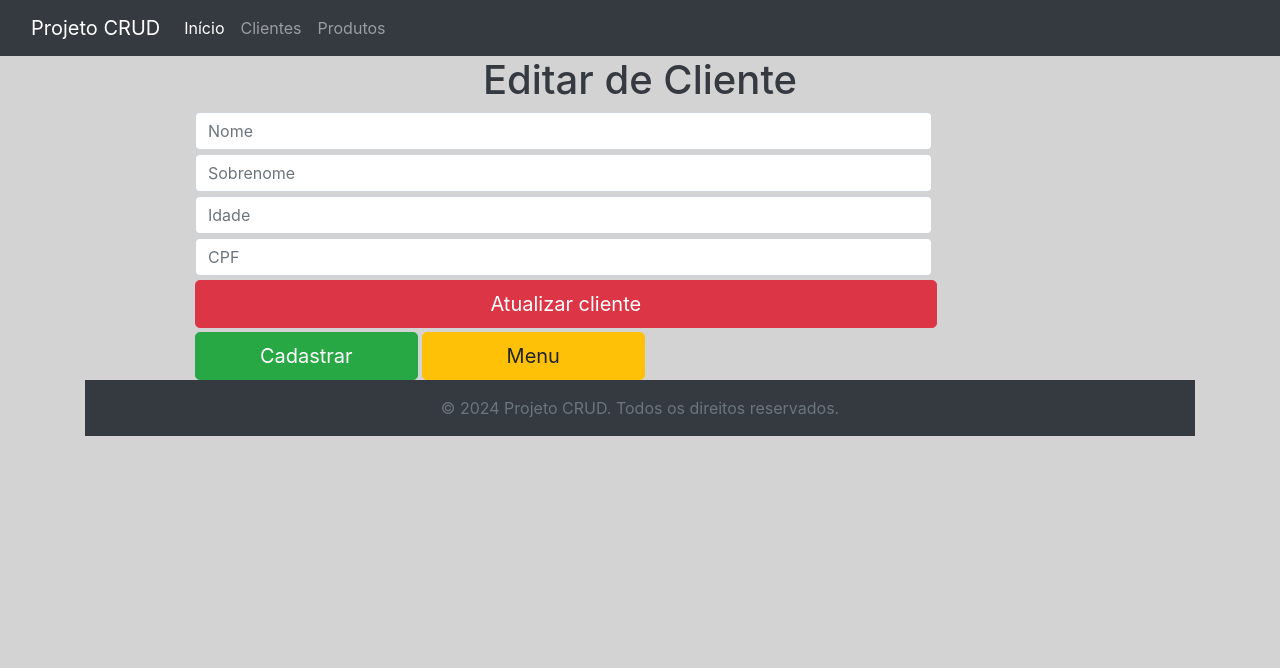
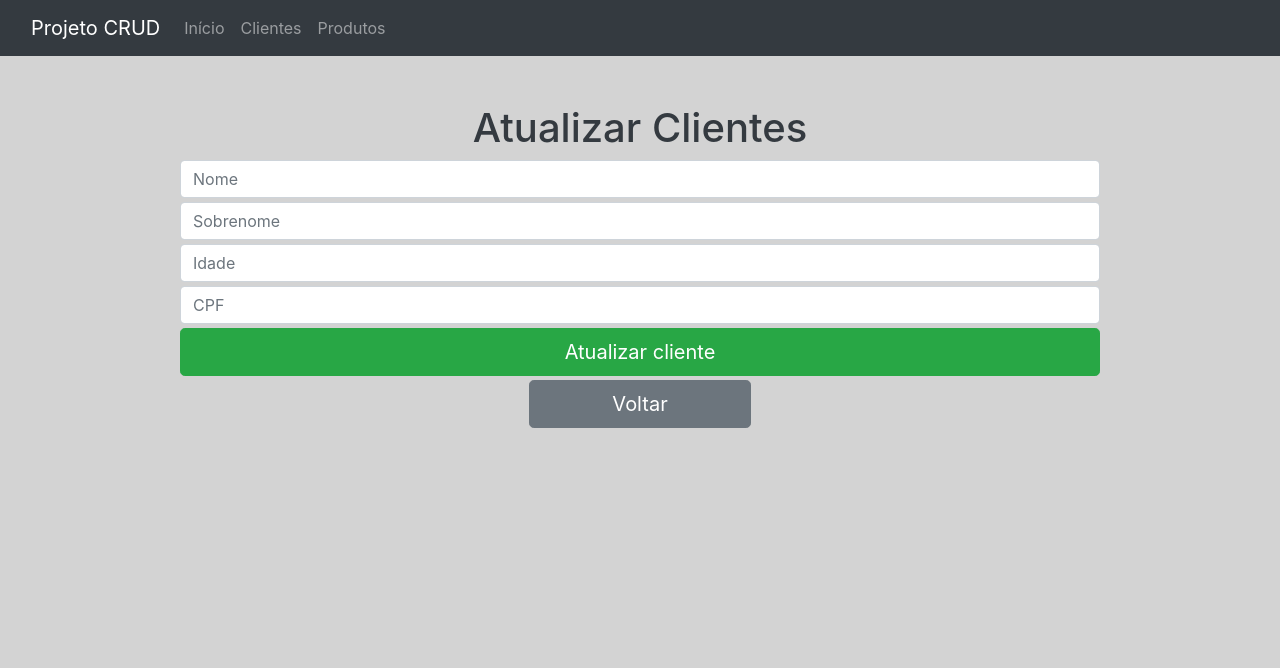
Before and after one commit to matheusilveiraw/projetocrud, a PHP site: page /editar_cliente.php in a window 1280 px wide. Shown: the top 668 px of the page. Run offline with PHP 8.4, Linux system fonts and the light colour scheme; data that the repository does not hold is empty; some libraries are stand-ins or nearby versions.

Commit message:
atualizar clientes atualizado + bugs

```diff
--- a/editar_cliente.php
+++ b/editar_cliente.php
@@ -2,59 +2,52 @@
 include_once 'includes/header.php';
 include_once 'banco_de_dados/conexao_banco.php';
 
-if(isset($_GET['id'])) {
+if (isset($_GET['id'])) {
     $id = mysqli_escape_string($connect, $_GET['id']);
 
     $sql = "SELECT * FROM clientes where id = '$id'";
     $resultado = mysqli_query($connect, $sql);
     $dados = mysqli_fetch_array($resultado);
- }
+}
 ?>
-
-
-
 <div class="container text-center flex-grow-1">
-    <div class="row">
-        <div class="col"> </div>
+    <div class="row justify-content-center">
         <div class="col-10">
-            <h1>Editar de Cliente</h1>
-
+            <h1 class="text-center mt-5">Atualizar Clientes</h1>
             <form class="form-horizontal" action="banco_de_dados/update_cliente.php" method="POST">
-                <div class="col-sm-10 mt-1">
+                <div class="mt-1">
                     <input type="text" name="nome" class="form-control" id="nome" placeholder="Nome" value="<?php echo $dados['nome'] ?>">
                 </div>
-                <div class="col-sm-10 mt-1">
+                <div class="mt-1">
                     <input type="text" name="sobrenome" class="form-control" id="sobrenome" placeholder="Sobrenome" value="<?php echo $dados['sobrenome'] ?>">
                 </div>
 
-                <div class="col-sm-10 mt-1">
+                <div class="mt-1">
                     <input type="text" name="idade" class="form-control" id="Idade" placeholder="Idade" value="<?php echo $dados['idade'] ?>">
                 </div>
 
-                <div class="col-sm-10 mt-1">
+                <div class="mt-1">
                     <input type="text" name="cpf" class="form-control" id="cpf" placeholder="CPF" value="<?php echo $dados['cpf'] ?>">
                 </div>
 
 
-                <div class="col-sm-10 mt-1">
+                <div class="mt-1">
                     <input type="hidden" name="id" class="form-control" id="id" value="<?php echo $dados['id'] ?>">
                 </div>
 
-
-                <div class="container text-left mt-1">
-                <button type="text" class="btn btn-danger btn-lg col-10" name="btn-atualizar-cliente">Atualizar cliente</button>
-            </div>
+                <div class="text-center mt-1">
+                    <button type="text" class="btn btn-success btn-lg col-12" name="btn-atualizar-cliente">Atualizar cliente</button>
+                </div>
             </form>
-
-            <div class="container text-left mt-1">
-                <a class="btn btn-success btn-lg col-sm-3" href="cadastro_cliente.php" role="button">Cadastrar</a>
-
-                <a class="btn btn-warning btn-lg col-sm-3" href="index.php" role="button"">Menu</a>
+            <div class="container text-center mt-1">
+                <a class="btn btn-secondary btn-lg col-sm-3" href="clientes.php" role="button">Voltar</a>
             </div>
         </div>
-        <div class="col"> </div>
     </div>
+</div>
 
-    <?php
-    include_once 'includes/footer.php';
-    ?>
+
+
+<?php
+include_once 'includes/footer.php';
+?>
--- a/includes/header.php
+++ b/includes/header.php
@@ -22,7 +22,6 @@
   </style>
 </head>
 <body class="d-flex flex-column min-vh-100">
-  <!-- Navbar -->
   <nav class="navbar navbar-expand-lg navbar-dark bg-dark">
     <div class="container-fluid">
       <a class="navbar-brand" href="index.php">Projeto CRUD</a>
@@ -32,7 +31,7 @@
       <div class="collapse navbar-collapse" id="navbarSupportedContent">
         <ul class="navbar-nav me-auto mb-2 mb-lg-0">
           <li class="nav-item">
-            <a class="nav-link active" aria-current="page" href="index.php">Início</a>
+            <a class="nav-link" href="index.php">Início</a>
           </li>
           <li class="nav-item">
             <a class="nav-link" href="clientes.php">Clientes</a>
```
